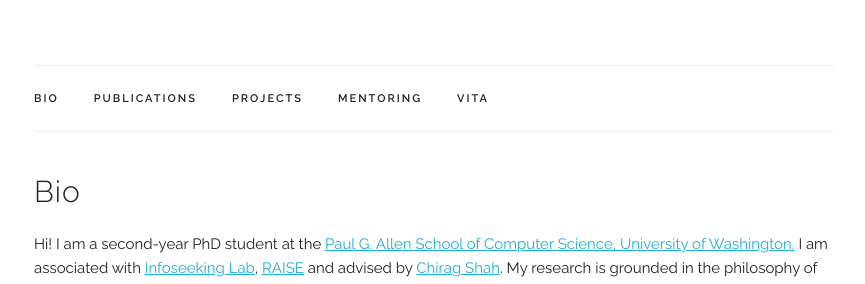
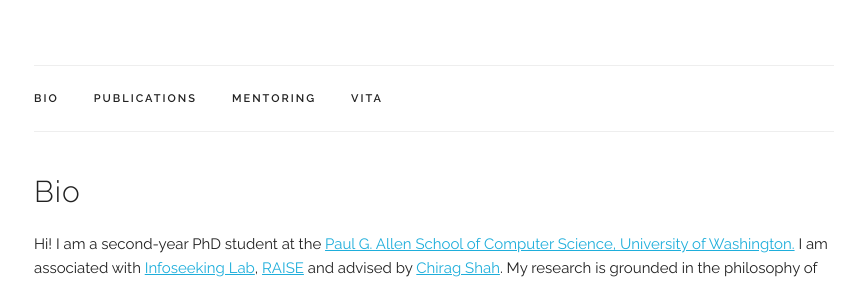
Before and after one commit to i-kiran/i-kiran.github.io, a Jekyll site: the page built from index.html, in a window 1280 px wide. Shown: the part 220-504 px from the top of the page, without its empty margins (206-1071 px from the left). Built offline with Jekyll 4.4.1, drawn with Linux system fonts in a browser that asks for light colours; some web fonts are replaced.

Commit message:
Update default.html

```diff
--- a/_layouts/default.html
+++ b/_layouts/default.html
@@ -110,9 +110,6 @@
             <a class="navbar-link" href="{{ '/publications/' | relative_url }}">Publications</a>
           </li>
           <li class="navbar-item">
-            <a class="navbar-link" href="{{ '/projects/' | relative_url }}">Projects</a>
-          </li>
-          <li class="navbar-item">
             <a class="navbar-link" href="{{ '/mentoring/' | relative_url }}">Mentoring</a>
           </li>
           <li class="navbar-item">
```
